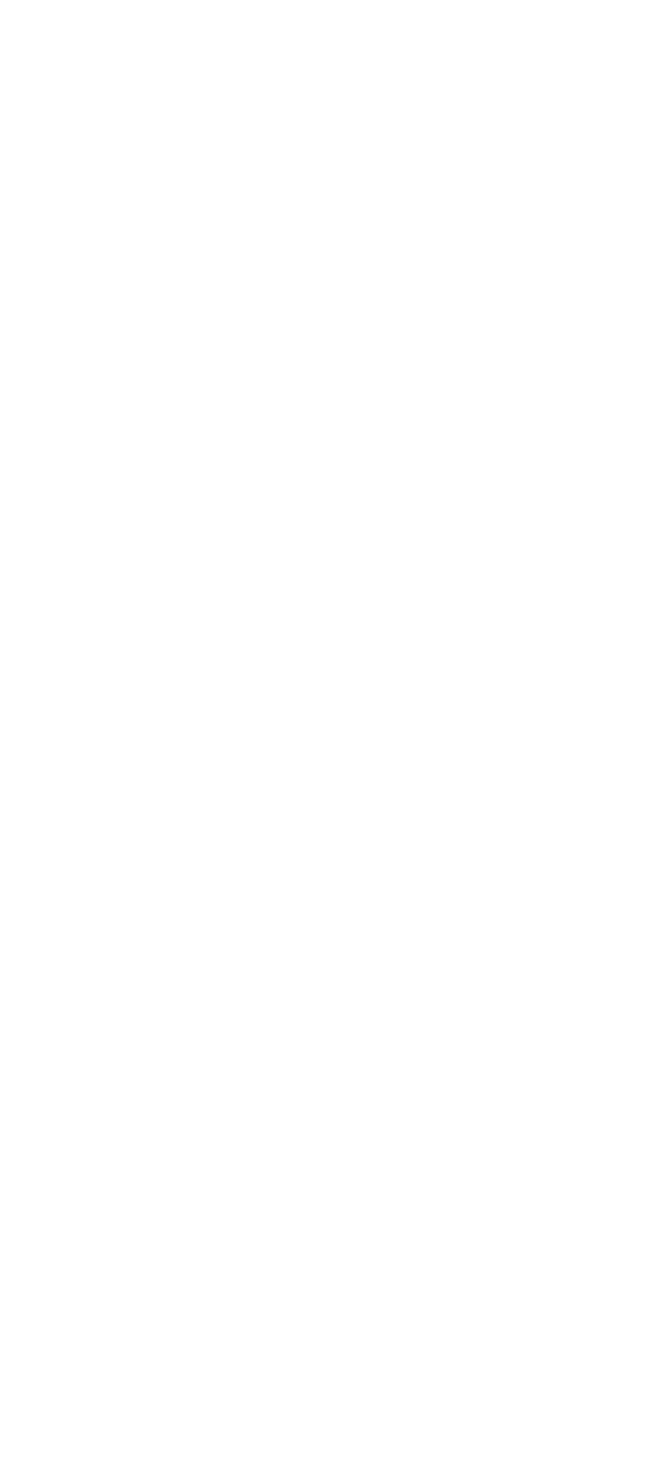
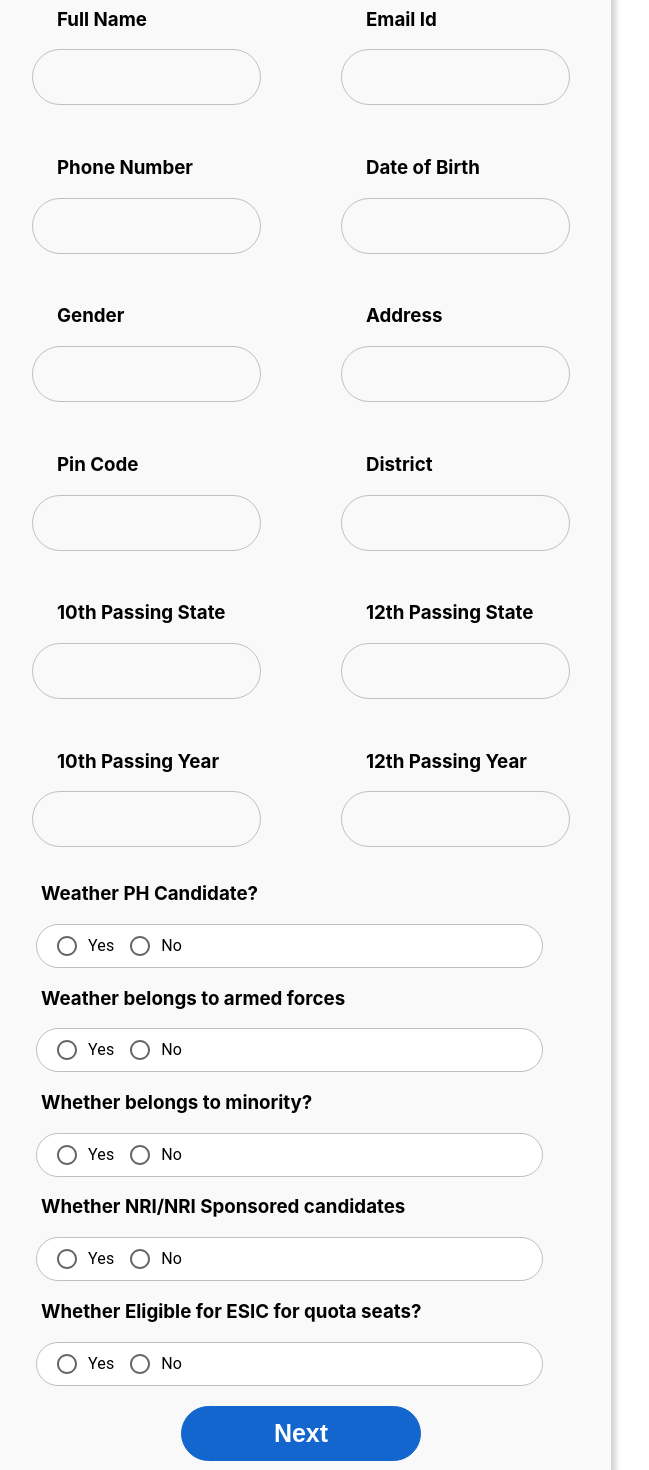
Before and after one commit to SahilDeveloperEpicGlobal/neetNavigator, a React (Create React App) app: page /student-details in a window 1280 px wide. Before the commit this address had no page. Shown: the part 380-1850 px from the top of the page, without its empty margins (299-948 px from the left). Before the commit the page ends 800 px from the top, so only its background shows below. Built offline with nearby package versions, Linux system fonts and the light colour scheme.

Commit message:
changes from krisna end

```diff
--- a/src/App.css
+++ b/src/App.css
@@ -53,6 +53,9 @@
 .container {
   max-width: 1350px;
   margin: 0 auto;
+}
+.MuiFormGroup-root.css-dmmspl-MuiFormGroup-root {
+  display: block;
 }
 .section3 h1 {
   color: #858484;
@@ -593,8 +596,7 @@ table.countrynest1 {
   height: 100%;
   /* background-color: #f37c20 !important; */
   background: -webkit-linear-gradient(
-    left,
-    #06b025 0%,
+    /* left, */ #06b025 0%,
     #06b025 30%,
     #5faf6c 45%,
     #c5ddc6 50%,
@@ -603,8 +605,7 @@ table.countrynest1 {
     #06b025 100%
   );
   background: linear-gradient(
-    left,
-    #06b025 0%,
+    /* left, */ #06b025 0%,
     #06b025 30%,
     #5faf6c 45%,
     #c5ddc6 50%,
--- a/src/index.js
+++ b/src/index.js
@@ -6,6 +6,8 @@ import reportWebVitals from "./reportWebVitals";
 import { BrowserRouter, Routes, Route } from "react-router-dom";
 import Register from "./pages/auth/register";
 import Login from "./pages/auth/login";
+import StudentDetails from "./pages/auth/studentdetails";
+import PersonalDetails from "./pages/auth/personaldetails";
 
 const root = ReactDOM.createRoot(document.getElementById("root"));
 
@@ -17,6 +19,8 @@ const RootApp = () => {
         <Route index path="/" element={<App />} />
         <Route path="/register" element={<Register />} />
         <Route path="/login" element={<Login />} />
+        <Route path="/student-details" element={<StudentDetails />} />
+        <Route path="/personal-details" element={<PersonalDetails />} />
       </Routes>
     </BrowserRouter>
   );
--- /dev/null
+++ b/src/pages/auth/personaldetails.js
@@ -0,0 +1,27 @@
+import { Grid } from "@mui/material";
+import { Container } from "@mui/system";
+import React from "react";
+import Footer from "../../components/footer";
+import Header from "../../components/header";
+import Styles from "../../style/personaldetails.module.css";
+
+function PersonalDetails() {
+  return (
+    <>
+      <Header />
+      <Container>
+        <Grid container spacing={10}>
+          <Grid item xs={12} className={Styles.loginsection1}>
+            <span>
+              <strong>1</strong>
+              personal details
+            </span>
+          </Grid>
+        </Grid>
+      </Container>
+      <Footer />
+    </>
+  );
+}
+
+export default PersonalDetails;
--- a/src/pages/auth/register.js
+++ b/src/pages/auth/register.js
@@ -38,6 +38,7 @@ function Register() {
                 <Link href={"#"}>SIGN IN</Link>
               </strong>
             </h3>
+            <input type={"submit"} value="Submit" />
             <img src="/image/w.jpeg" className={Styles.orimage} />
             <span>
               {" "}
--- /dev/null
+++ b/src/pages/auth/studentdetails.js
@@ -0,0 +1,179 @@
+/* eslint-disable jsx-a11y/alt-text */
+import React from "react";
+import Header from "../../components/header";
+import Footer from "../../components/footer";
+import Styles from "../../style/studentdetails.module.css";
+import {
+  Container,
+  FormControl,
+  FormControlLabel,
+  Grid,
+  Radio,
+  RadioGroup,
+  TextField,
+} from "@mui/material";
+
+function StudentDetails() {
+  return (
+    <>
+      <Header />
+      <Grid container spacing={10}>
+        <Grid item xs={12} className={Styles.loginsection1}>
+          <h1>Students Fields</h1>
+          <img src="/image/undraw.png" />
+          <span className={Styles.maininput}>
+            <blockquote>
+              <h3>Full Name</h3>
+              <TextField id="outlined-basic" variant="outlined" />
+            </blockquote>
+            <blockquote>
+              <h3>Email Id</h3>
+              <TextField id="outlined-basic" variant="outlined" />
+            </blockquote>
+          </span>
+          <span className={Styles.maininput}>
+            <blockquote>
+              <h3>Phone Number</h3>
+              <TextField id="outlined-basic" variant="outlined" />
+            </blockquote>
+            <blockquote>
+              <h3>Date of Birth</h3>
+              <TextField id="outlined-basic" variant="outlined" />
+            </blockquote>
+          </span>
+          <span className={Styles.maininput}>
+            <blockquote>
+              <h3>Gender</h3>
+              <TextField id="outlined-basic" variant="outlined" />
+            </blockquote>
+            <blockquote>
+              <h3>Address</h3>
+              <TextField id="outlined-basic" variant="outlined" />
+            </blockquote>
+          </span>
+          <span className={Styles.maininput}>
+            <blockquote>
+              <h3>Pin Code</h3>
+              <TextField id="outlined-basic" variant="outlined" />
+            </blockquote>
+            <blockquote>
+              <h3>District</h3>
+              <TextField id="outlined-basic" variant="outlined" />
+            </blockquote>
+          </span>
+          <span className={Styles.maininput}>
+            <blockquote>
+              <h3>10th Passing State</h3>
+              <TextField id="outlined-basic" variant="outlined" />
+            </blockquote>
+            <blockquote>
+              <h3>12th Passing State</h3>
+              <TextField id="outlined-basic" variant="outlined" />
+            </blockquote>
+          </span>
+          <span className={Styles.maininput}>
+            <blockquote>
+              <h3>10th Passing Year</h3>
+              <TextField id="outlined-basic" variant="outlined" />
+            </blockquote>
+            <blockquote>
+              <h3>12th Passing Year</h3>
+              <TextField id="outlined-basic" variant="outlined" />
+            </blockquote>
+          </span>
+          <Container>
+            <h3>Weather PH Candidate?</h3>
+            <span className={Styles.radioinput}>
+              <FormControl>
+                <RadioGroup
+                  aria-labelledby="demo-radio-buttons-group-label"
+                  defaultValue="female"
+                  name="radio-buttons-group"
+                >
+                  <FormControlLabel
+                    value="Yes"
+                    control={<Radio />}
+                    label="Yes"
+                  />
+                  <FormControlLabel value="No" control={<Radio />} label="No" />
+                </RadioGroup>
+              </FormControl>
+            </span>
+            <h3>Weather belongs to armed forces</h3>
+            <span className={Styles.radioinput}>
+              <FormControl>
+                <RadioGroup
+                  aria-labelledby="demo-radio-buttons-group-label"
+                  defaultValue="female"
+                  name="radio-buttons-group"
+                >
+                  <FormControlLabel
+                    value="Yes"
+                    control={<Radio />}
+                    label="Yes"
+                  />
+                  <FormControlLabel value="No" control={<Radio />} label="No" />
+                </RadioGroup>
+              </FormControl>
+            </span>
+            <h3>Whether belongs to minority?</h3>
+            <span className={Styles.radioinput}>
+              <FormControl>
+                <RadioGroup
+                  aria-labelledby="demo-radio-buttons-group-label"
+                  defaultValue="female"
+                  name="radio-buttons-group"
+                >
+                  <FormControlLabel
+                    value="Yes"
+                    control={<Radio />}
+                    label="Yes"
+                  />
+                  <FormControlLabel value="No" control={<Radio />} label="No" />
+                </RadioGroup>
+              </FormControl>
+            </span>
+            <h3>Whether NRI/NRI Sponsored candidates</h3>
+            <span className={Styles.radioinput}>
+              <FormControl>
+                <RadioGroup
+                  aria-labelledby="demo-radio-buttons-group-label"
+                  defaultValue="female"
+                  name="radio-buttons-group"
+                >
+                  <FormControlLabel
+                    value="Yes"
+                    control={<Radio />}
+                    label="Yes"
+                  />
+                  <FormControlLabel value="No" control={<Radio />} label="No" />
+                </RadioGroup>
+              </FormControl>
+            </span>
+            <h3>Whether Eligible for ESIC for quota seats?</h3>
+            <span className={Styles.radioinput}>
+              <FormControl>
+                <RadioGroup
+                  aria-labelledby="demo-radio-buttons-group-label"
+                  defaultValue="female"
+                  name="radio-buttons-group"
+                >
+                  <FormControlLabel
+                    value="Yes"
+                    control={<Radio />}
+                    label="Yes"
+                  />
+                  <FormControlLabel value="No" control={<Radio />} label="No" />
+                </RadioGroup>
+              </FormControl>
+            </span>
+          </Container>
+          <input type={"submit"} value="Next" />
+        </Grid>
+      </Grid>
+      <Footer />
+    </>
+  );
+}
+
+export default StudentDetails;
--- /dev/null
+++ b/src/style/personaldetails.module.css
@@ -0,0 +1,7 @@
+.loginsection1 span strong {
+  border: 1px solid blue;
+  background-color: blue;
+  padding: 3px 10px;
+  color: #fff;
+  border-radius: 30px;
+}
--- /dev/null
+++ b/src/style/studentdetails.module.css
@@ -0,0 +1,59 @@
+.loginsection1 {
+  border: 1px solid #f9f9f9;
+  margin: 110px auto !important;
+  display: block !important;
+  background-color: #f9f9f9;
+  max-width: 620px !important;
+  padding: 0 !important;
+  padding-bottom: 35px !important;
+  box-shadow: 4px 2px 5px 1px #80808057;
+}
+.loginsection1 h1 {
+  text-align: center;
+  border: 1px solid #1366ce;
+  background-color: #1366ce;
+  padding: 12px 0;
+  color: #fff;
+  border-top-left-radius: 8px;
+  border-top-right-radius: 8px;
+  margin: 0;
+}
+.loginsection1 img {
+  width: 240px;
+  padding-top: 10px;
+  margin: 0 auto;
+  display: block;
+}
+.loginsection1 span.maininput {
+  display: flex;
+  justify-content: space-around;
+}
+.loginsection1 h3 {
+  margin-left: 25px;
+}
+.loginsection1 span.radioinput {
+  border: 1px solid #bfbfbf;
+  width: 85% !important;
+  display: block;
+  border-radius: 36px;
+  background-color: #fff;
+  padding-left: 20px;
+  margin-left: 20px;
+}
+.loginsection1 input[type="submit"] {
+  width: 240px;
+  font-size: 25px;
+  padding: 12px !important;
+  border: 1px solid #1366ce;
+  outline: none;
+  border-radius: 50px;
+  cursor: pointer;
+  margin: 20px auto;
+  color: #fff;
+  background-color: #1366ce;
+  display: block;
+  font-weight: 600;
+}
+.MuiFormGroup-root.css-dmmspl-MuiFormGroup-root {
+  display: block !important;
+}
```
Also changed, not shown: public/image/undraw.png (added).
